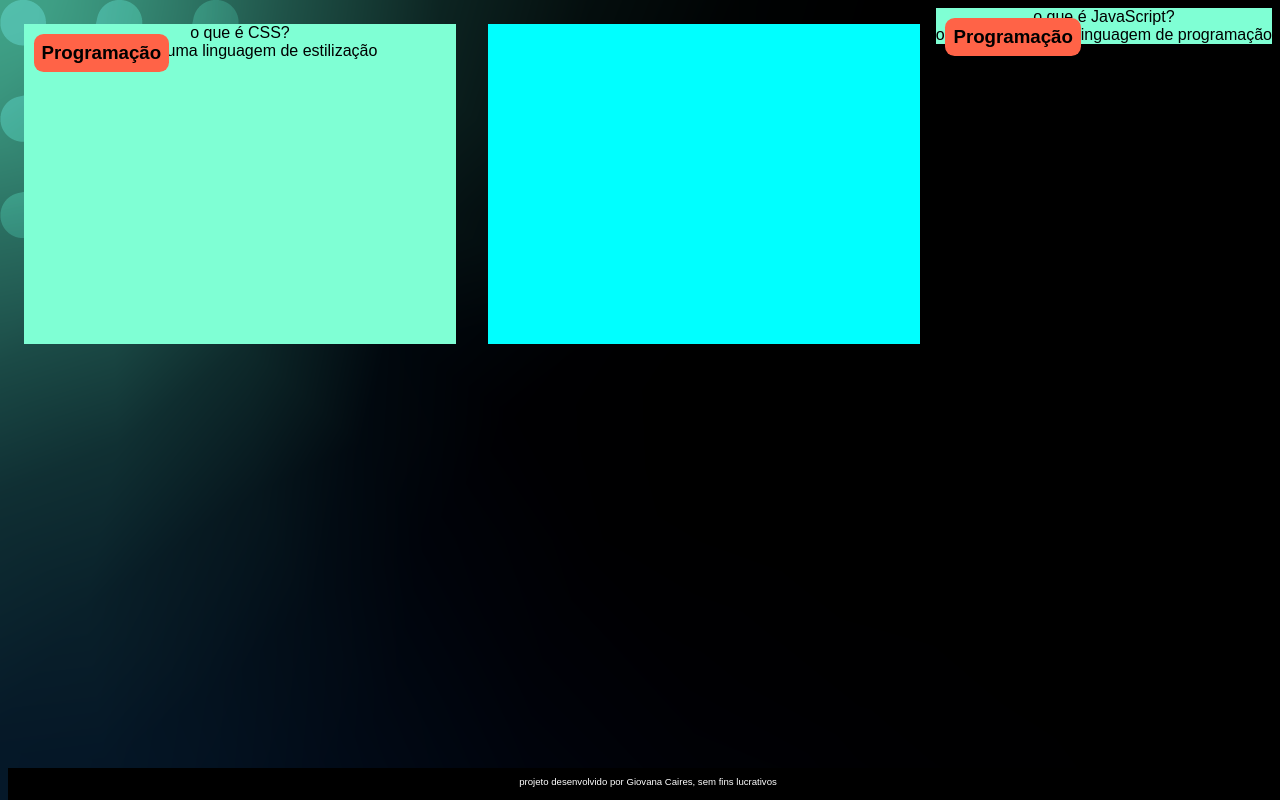
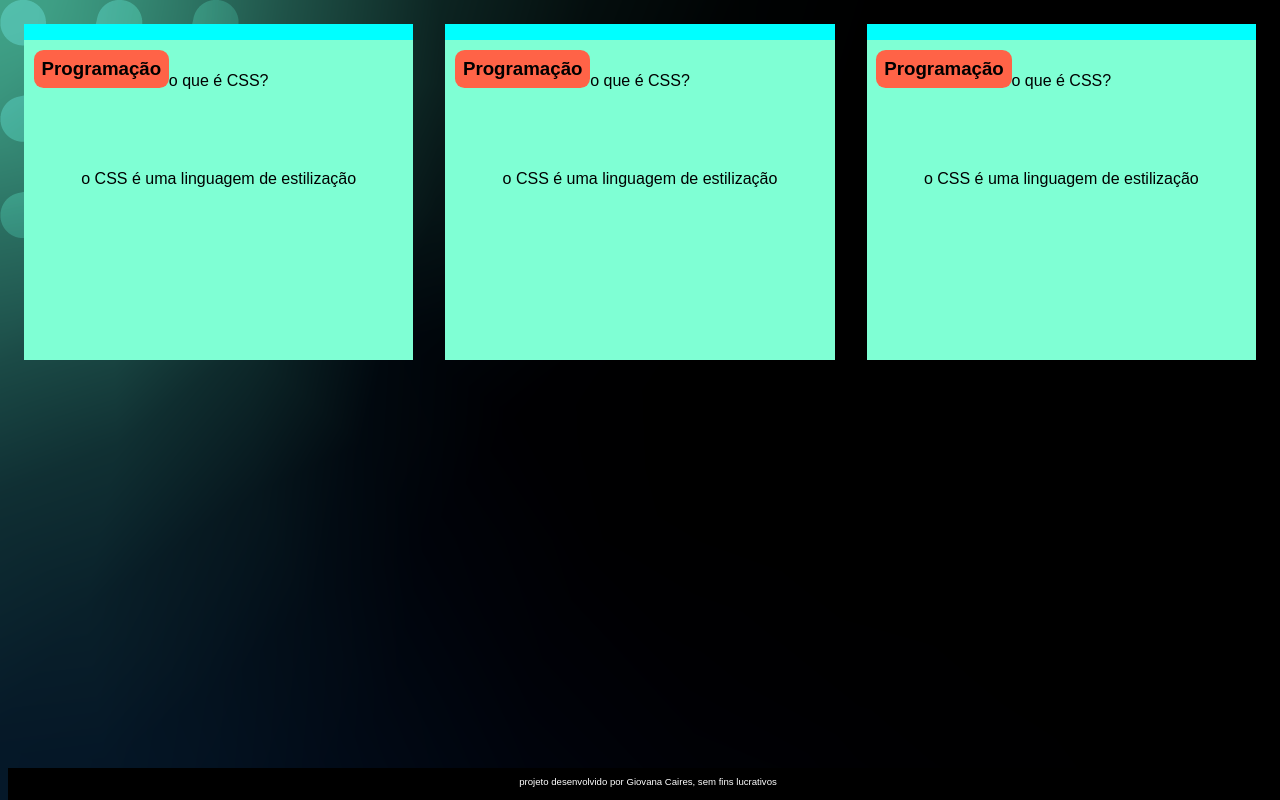
Before and after one commit to Gilinda07/sim, a plain HTML site: page index.html in a window 1280 px wide. Drawn offline with Linux system fonts and the light colour scheme; a web font is replaced by a local one.

Commit message:
Add files via upload

```diff
--- a/index.html
+++ b/index.html
@@ -16,28 +16,43 @@
 <body>
     <main>
         <section id="container">
+
             <article class="cartao">
                 <div class="cartao__conteudo">
                     <h3>Programação</h3>
                     <div class="cartao__conteudo__pergunta">
-                        o que é CSS?
+                       <p> o que é CSS?</p>
                     </div>
                     <div class="cartao__conteudo__reposta">
-                        o CSS é uma linguagem de estilização
+                        <p>o CSS é uma linguagem de estilização</p>
                     </div>
                 </div>
             </article>
-            <article class="cartao"></article>
-            <div class="cartao__conteudo">
-                <h3>Programação</h3>
-                <div class="cartao__conteudo__pergunta">
-                    o que é JavaScript?
+
+            <article class="cartao">
+                <div class="cartao__conteudo">
+                    <h3>Programação</h3>
+                    <div class="cartao__conteudo__pergunta">
+                       <p> o que é CSS?</p>
+                    </div>
+                    <div class="cartao__conteudo__reposta">
+                        <p>o CSS é uma linguagem de estilização</p>
+                    </div>
                 </div>
-                <div class="cartao__conteudo__reposta">
-                    o JavaScript é uma linguagem de programação
+            </article>
+
+            <article class="cartao">
+                <div class="cartao__conteudo">
+                    <h3>Programação</h3>
+                    <div class="cartao__conteudo__pergunta">
+                       <p> o que é CSS?</p>
+                    </div>
+                    <div class="cartao__conteudo__reposta">
+                        <p>o CSS é uma linguagem de estilização</p>
+                    </div>
                 </div>
-            </div>
             </article>
+
         </section>
         <footer>
             <p>projeto desenvolvido por Giovana Caires, sem fins lucrativos</p>
```
